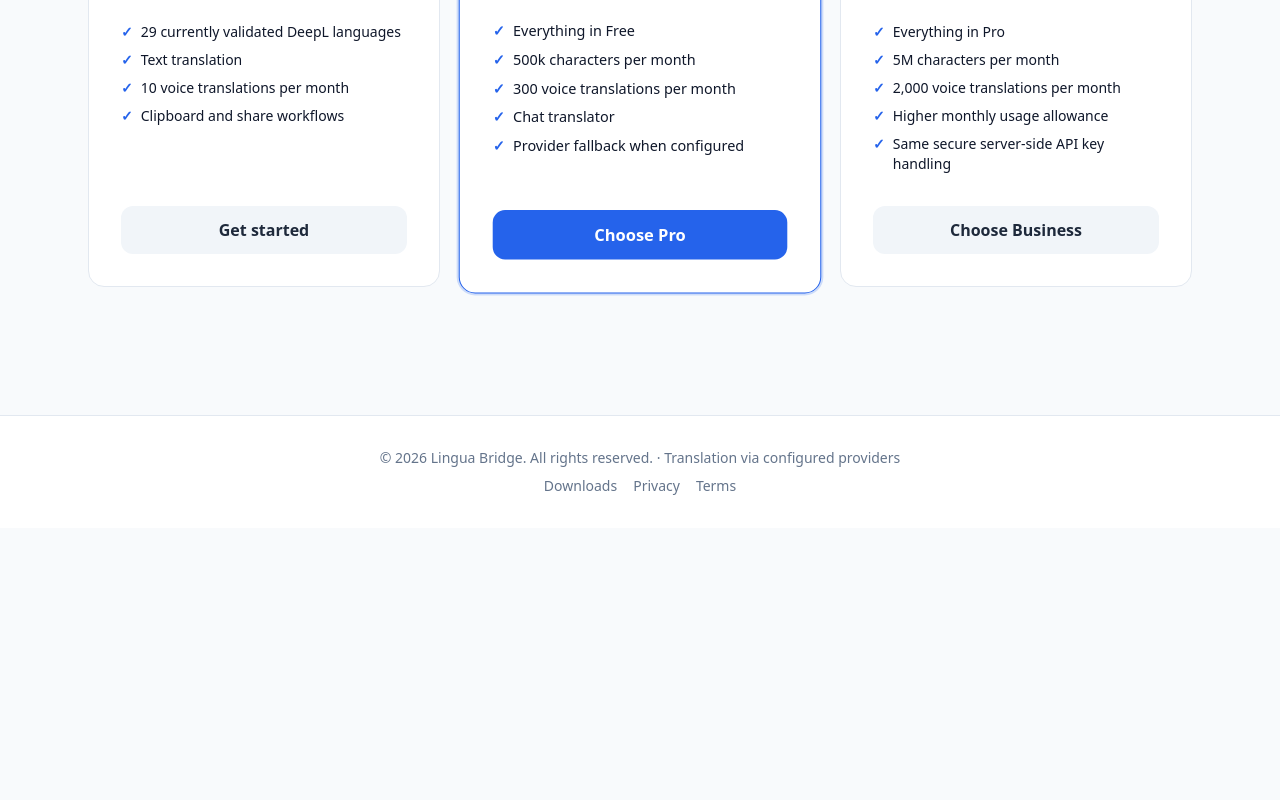
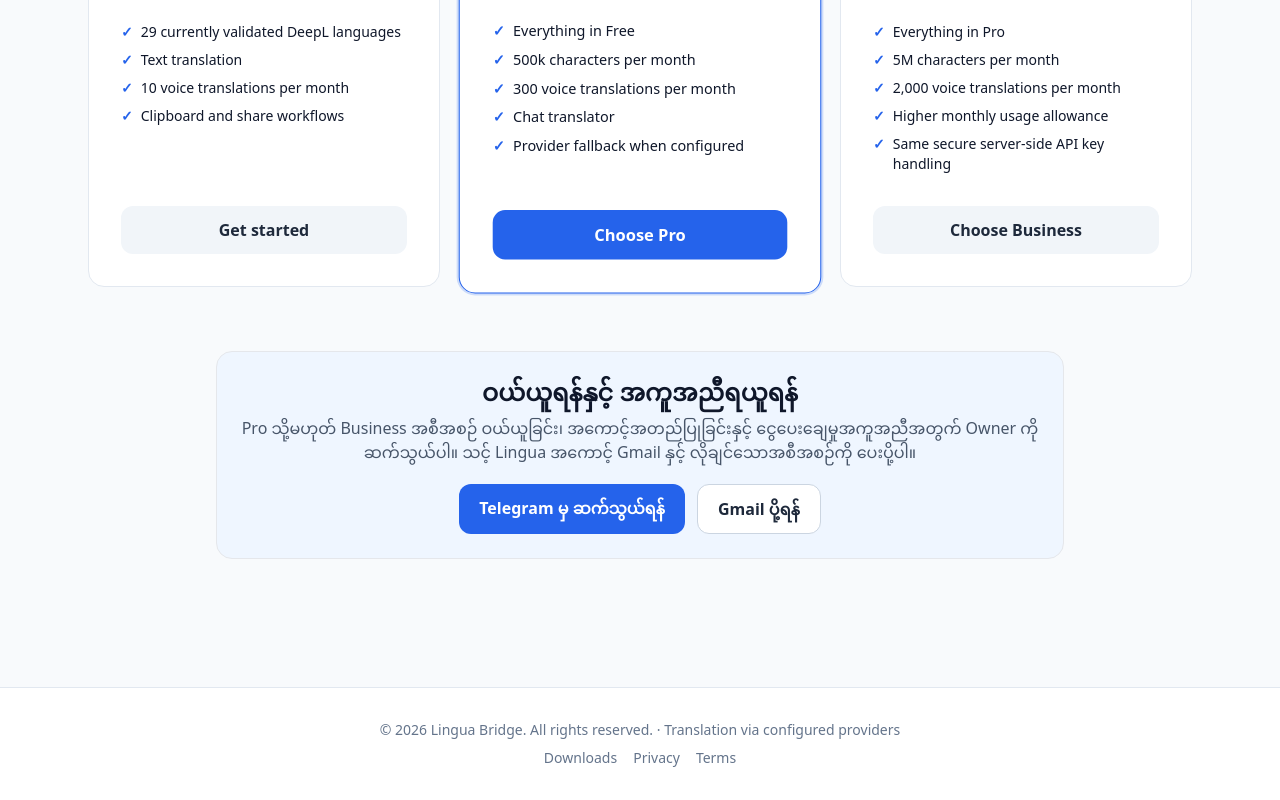
Before and after one commit to kyawgyi071766-byte/lingua-bridge-releases, a Next.js app in the folder Lingua-Bridge-v1.0.35-UNREAD-ACCURACY-CANDIDATE-source/: page / in a window 1280 px wide. Shown: the part 1672-2472 px from the top of the page. Before the commit the page ends 2200 px from the top, so only its background shows below. Built offline with nearby package versions, Linux system fonts and the light colour scheme; no server answers; the database is empty.

Commit message:
Add owner sales contact links to homepage

```diff
--- a/Lingua-Bridge-v1.0.35-UNREAD-ACCURACY-CANDIDATE-source/src/app/page.tsx
+++ b/Lingua-Bridge-v1.0.35-UNREAD-ACCURACY-CANDIDATE-source/src/app/page.tsx
@@ -145,6 +145,18 @@
           })}
         </div>
       </section>
+
+      {/* Customer sales and support contact */}
+      <section className="max-w-4xl mx-auto px-6 pb-16">
+        <div className="bg-brand-50 border border-brand-200 rounded-2xl p-6 text-center">
+          <h2 className="text-2xl font-bold">ဝယ်ယူရန်နှင့် အကူအညီရယူရန်</h2>
+          <p className="mt-2 text-slate-600">Pro သို့မဟုတ် Business အစီအစဉ် ဝယ်ယူခြင်း၊ အကောင့်အတည်ပြုခြင်းနှင့် ငွေပေးချေမှုအကူအညီအတွက် Owner ကို ဆက်သွယ်ပါ။ သင့် Lingua အကောင့် Gmail နှင့် လိုချင်သောအစီအစဉ်ကို ပေးပို့ပါ။</p>
+          <div className="mt-5 flex flex-wrap justify-center gap-3">
+            <a href="https://t.me/linguabridgebridish" target="_blank" rel="noreferrer" className="bg-brand-600 hover:bg-brand-700 text-white px-5 py-3 rounded-xl font-semibold">Telegram မှ ဆက်သွယ်ရန်</a>
+            <a href="mailto:sshksshk2002@gmail.com" className="bg-white border border-slate-300 hover:bg-slate-50 text-slate-800 px-5 py-3 rounded-xl font-semibold">Gmail ပို့ရန်</a>
+          </div>
+        </div>
+      </section>
     </div>
   );
 }
```
